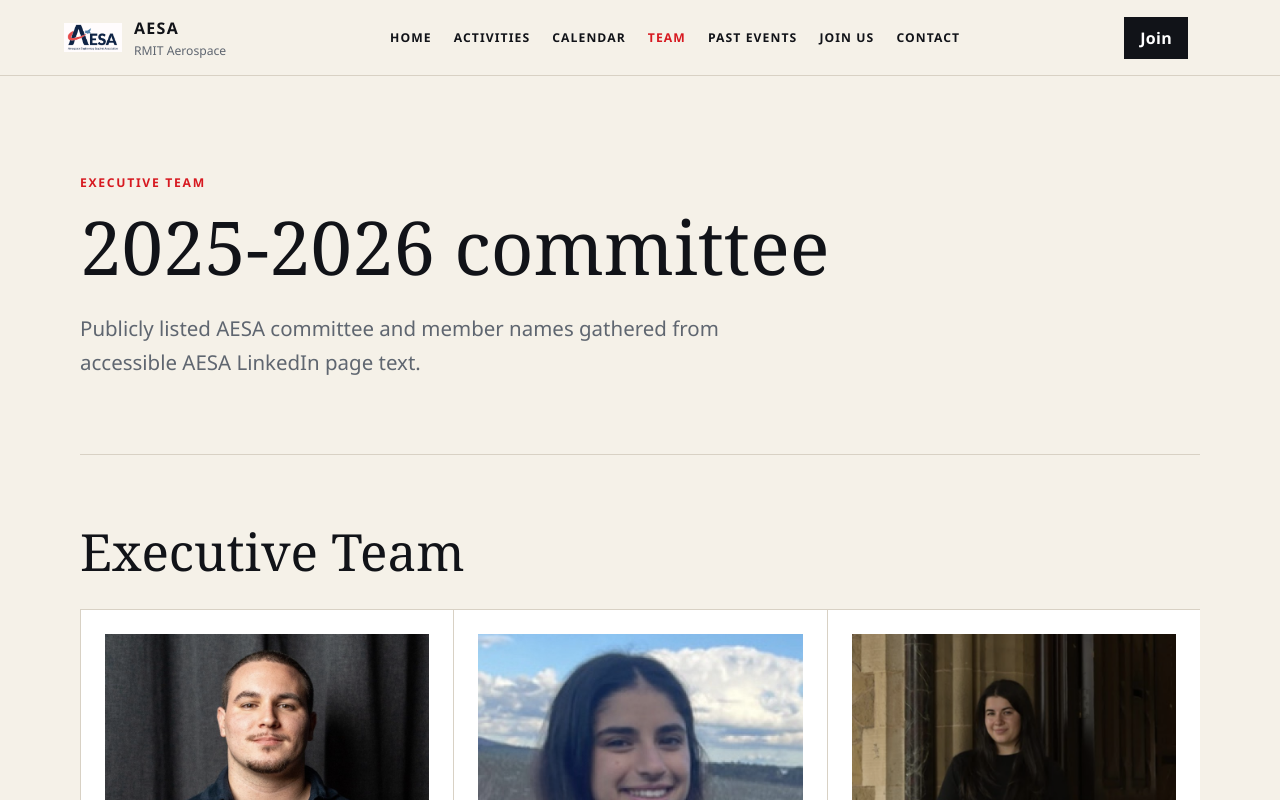
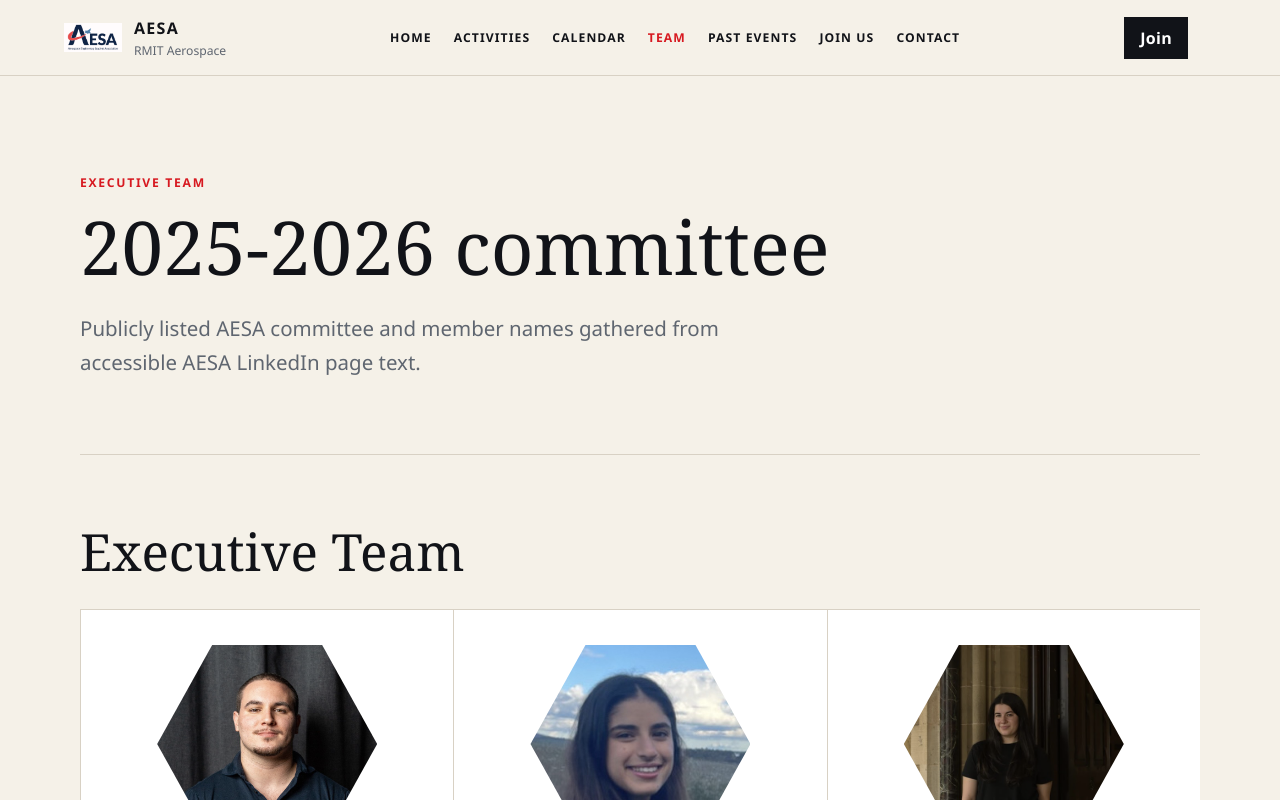
Before and after one commit to Sarujan2001/AESA, a React (Vite) app in the folder my-app/: page / in a window 1280 px wide. Both pictures are taken after a click on the button 640 px from the left and 1835 px from the top of the page. Shown: the top 800 px of the page. Built offline with nearby package versions, Linux system fonts and the light colour scheme.

Commit message:
Update website

```diff
--- a/my-app/src/App.jsx
+++ b/my-app/src/App.jsx
@@ -71,12 +71,12 @@ const calendar = [
 ];
 
 const executiveTeam = [
-  ["Nikolas Makris", "President","Fun Fact : He knows almost every species of monkey","/team/nikolas.png"],
-  ["Paris Theodosiou", "Treasurer", "Fun Fact : She played the flute for 6-7 years", "/team/paris.png"],
-  ["Indra Talwar", "Secretary", "Fun Fact : She fly small planes", "/team/indra.png"],
-  ["Tanya Kimani", "Events Director", "Fun Fact : She loves baking", "/team/tanya.png"],
-  ["Sarujan Srikaran", "Careers Director", "Fun Fact : Finished every Assassins's Creed game", "/team/sarujan.png"],
-  ["Phoenix Hope", "Social Media Director", "Fun Fact : They played violin for 6 years", "/team/phoenix.png"],
+  ["Nikolas Makris", "he/him", "President","Fun Fact : He knows almost every species of monkey","/team/nikolas.png"],
+  ["Paris Theodosiou", "she/her", "Treasurer", "Fun Fact : She played the flute for 6-7 years", "/team/paris.png"],
+  ["Indra Talwar", "she/her", "Secretary", "Fun Fact : She fly small planes", "/team/indra.png"],
+  ["Tanya Kimani", "she/her", "Events Director", "Fun Fact : She loves baking", "/team/tanya.png"],
+  ["Sarujan Srikaran", "he/him", "Careers Director", "Fun Fact : Finished every Assassins's Creed game", "/team/sarujan.png"],
+  ["Phoenix Hope", "they/them", "Social Media Director", "Fun Fact : They played violin for 6 years", "/team/phoenix.png"],
 ];
 
 const generalCommittee = [
@@ -548,17 +548,39 @@ function TeamBranch({ title, members }) {
     <section className="team-branch">
       <h2>{title}</h2>
       <div className="team-grid">
-        {members.map(([name, role, text, photo]) => (
-          <article className="team-card" key={`${title}-${name}`}>
-            <img className="team-photo" src={photo} alt={name} />
-            <h3>{name}</h3>
-            <p>{role}</p>
-            <span>{text}</span>
-          </article>
-        ))}
+        {members.map((member) => {
+          const { name, pronouns, role, text, photo } = normalizeTeamMember(member);
+
+          return (
+            <article className="team-card" key={`${title}-${name}`}>
+              {photo && <img className="team-photo" src={photo} alt={name} />}
+              <h3>
+                {name}
+                {pronouns && <small>{pronouns}</small>}
+              </h3>
+              <p>{role}</p>
+              {text && <span>{text}</span>}
+            </article>
+          );
+        })}
       </div>
     </section>
   );
+}
+
+function normalizeTeamMember(member) {
+  if (member.length >= 5) {
+    const [name, pronouns, role, text, photo] = member;
+    return { name, pronouns, role, text, photo };
+  }
+
+  if (member.length === 4) {
+    const [name, role, text, photo] = member;
+    return { name, pronouns: "", role, text, photo };
+  }
+
+  const [name, role, photo] = member;
+  return { name, pronouns: "", role, text: "", photo };
 }
 
 function PastPage() {
--- a/my-app/src/index.css
+++ b/my-app/src/index.css
@@ -629,6 +629,25 @@ h3 {
   border: 0;
 }
 
+.team-card {
+  display: grid;
+  align-content: start;
+  justify-items: start;
+}
+
+.team-card h3 {
+  display: grid;
+  gap: 5px;
+}
+
+.team-card h3 small {
+  color: var(--muted);
+  font-family: "Segoe UI", "Helvetica Neue", Arial, sans-serif;
+  font-size: 0.82rem;
+  font-weight: 800;
+  letter-spacing: 0;
+}
+
 .activity-card {
   border-top: 5px solid var(--red);
   box-shadow: 0 18px 38px rgba(17, 19, 24, 0.08);
@@ -681,11 +700,15 @@ h3 {
 }
 
 .team-photo {
-  width: 100%;
-  aspect-ratio: 4 / 3;
+  width: min(220px, 100%);
+  aspect-ratio: 1;
   margin-bottom: 20px;
   object-fit: cover;
+  clip-path: polygon(25% 5%, 75% 5%, 100% 50%, 75% 95%, 25% 95%, 0 50%);
   filter: grayscale(0.15);
+  justify-self: center;
+  outline: 1px solid var(--line);
+  outline-offset: 8px;
 }
 
 .past-card {
```
